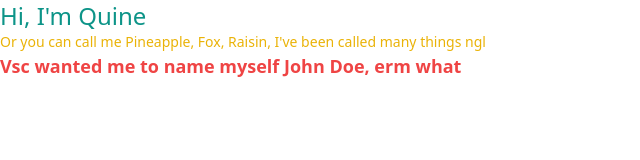
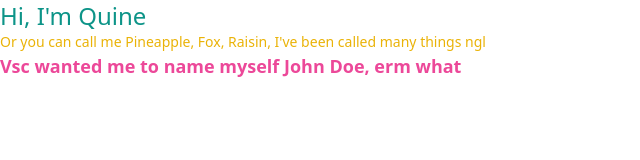
Before and after one commit to cardfox/my-portfolio, a plain HTML site: page index.html in a window 1280 px wide. Shown: the whole page, without its empty margins (0-640 px from the left). Drawn offline with nearby package versions, Linux system fonts and the light colour scheme.

Commit message:
colours fancy

```diff
--- a/index.html
+++ b/index.html
@@ -7,6 +7,6 @@
 	<body>
 		<h1 class="text-teal-600 text-2xl font-strikethrough">Hi, I'm Quine</h1>
 		<p class="text-yellow-500 text-sm font-italic">Or you can call me Pineapple, Fox, Raisin, I've been called many things ngl</p>
-        <p class="text-red-500 text-lg font-bold">Vsc wanted me to name myself John Doe, erm what</p>
+        <p class="text-pink-500 text-lg font-bold">Vsc wanted me to name myself John Doe, erm what</p>
 	</body>
 </html>
```
